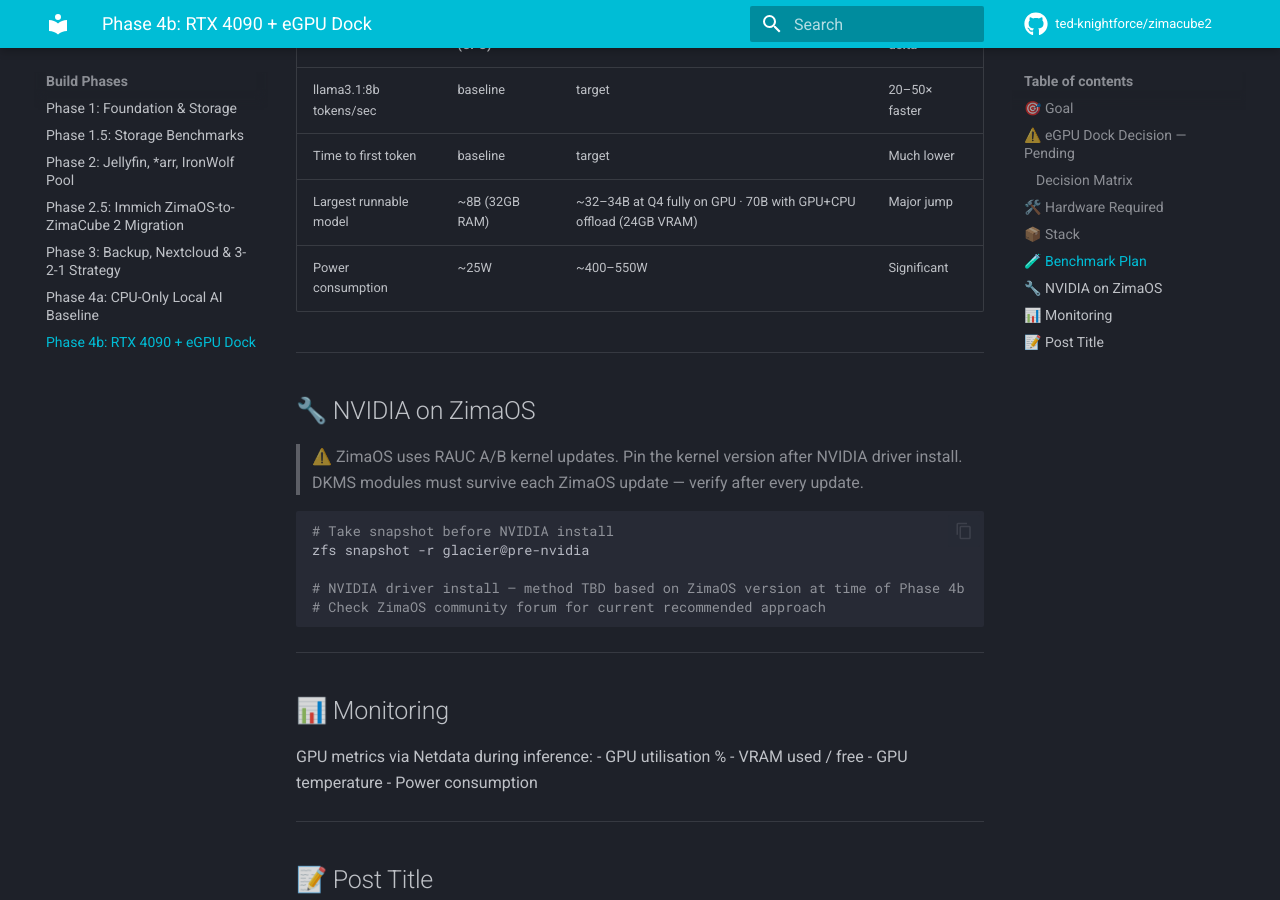
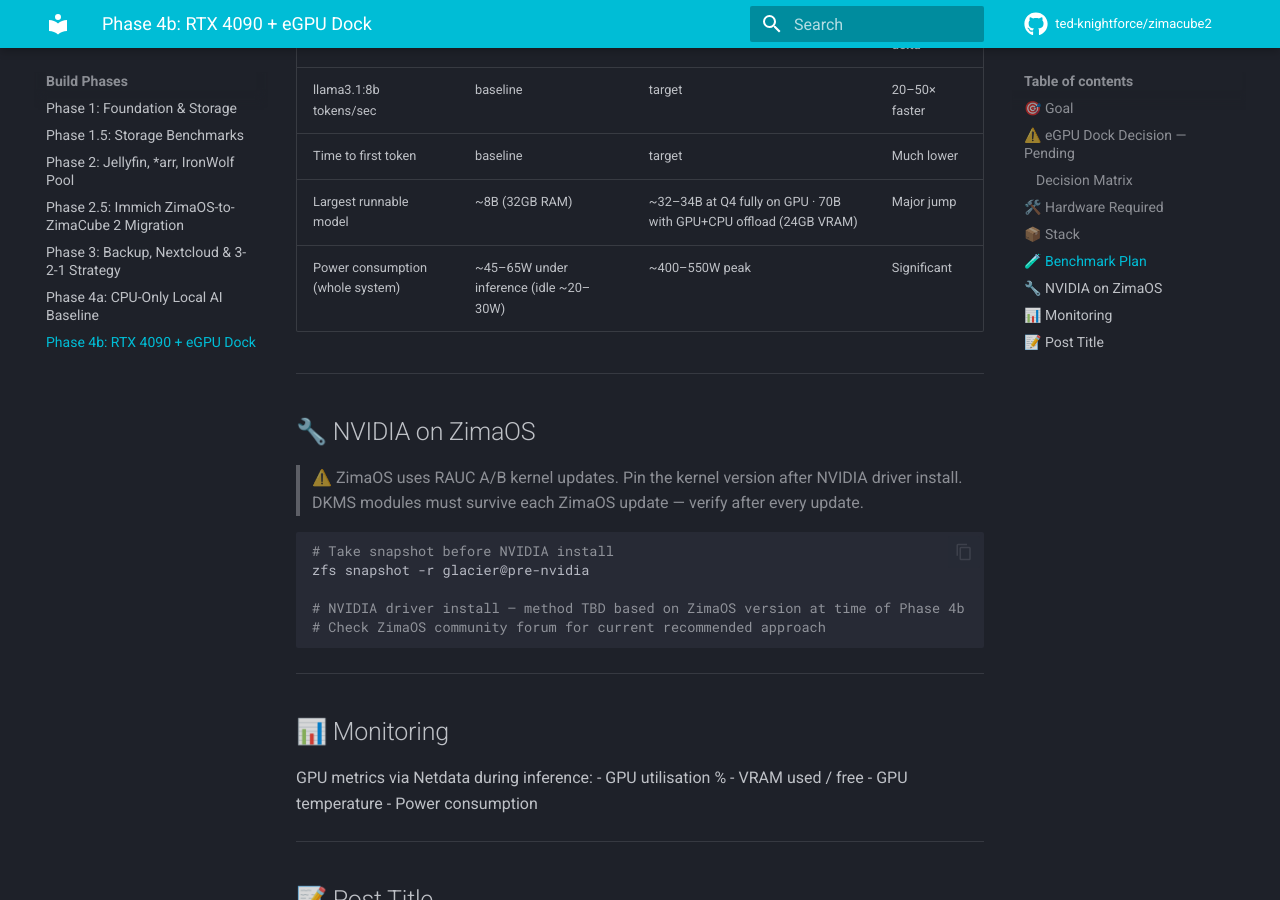
Before and after one commit to ted-knightforce/zimacube2, an MkDocs documentation site: the page built from docs/phases/04b-gpu-ai.md, in a window 1280 px wide and 900 px high, scrolled down 2115 px. Built offline with MkDocs 1.6.1 and Material for MkDocs 9.7.7, drawn with Linux system fonts in a browser that asks for light colours; comment, search, counter and statistics services are not loaded.

Commit message:
Reframe Phase 4b power row as whole-system consumption
Replace the bare "~25W" CPU-phase figure with a whole-system estimate
(~45-65W under inference, idle ~20-30W) so both columns describe total
system draw; Phase 4a will capture the measured value.

```diff
--- a/docs/phases/04b-gpu-ai.md
+++ b/docs/phases/04b-gpu-ai.md
@@ -58,7 +58,7 @@
 | llama3.1:8b tokens/sec | baseline | target | 20–50× faster |
 | Time to first token | baseline | target | Much lower |
 | Largest runnable model | ~8B (32GB RAM) | ~32–34B at Q4 fully on GPU · 70B with GPU+CPU offload (24GB VRAM) | Major jump |
-| Power consumption | ~25W | ~400–550W | Significant |
+| Power consumption (whole system) | ~45–65W under inference (idle ~20–30W) | ~400–550W peak | Significant |
 
 ---
 
```
